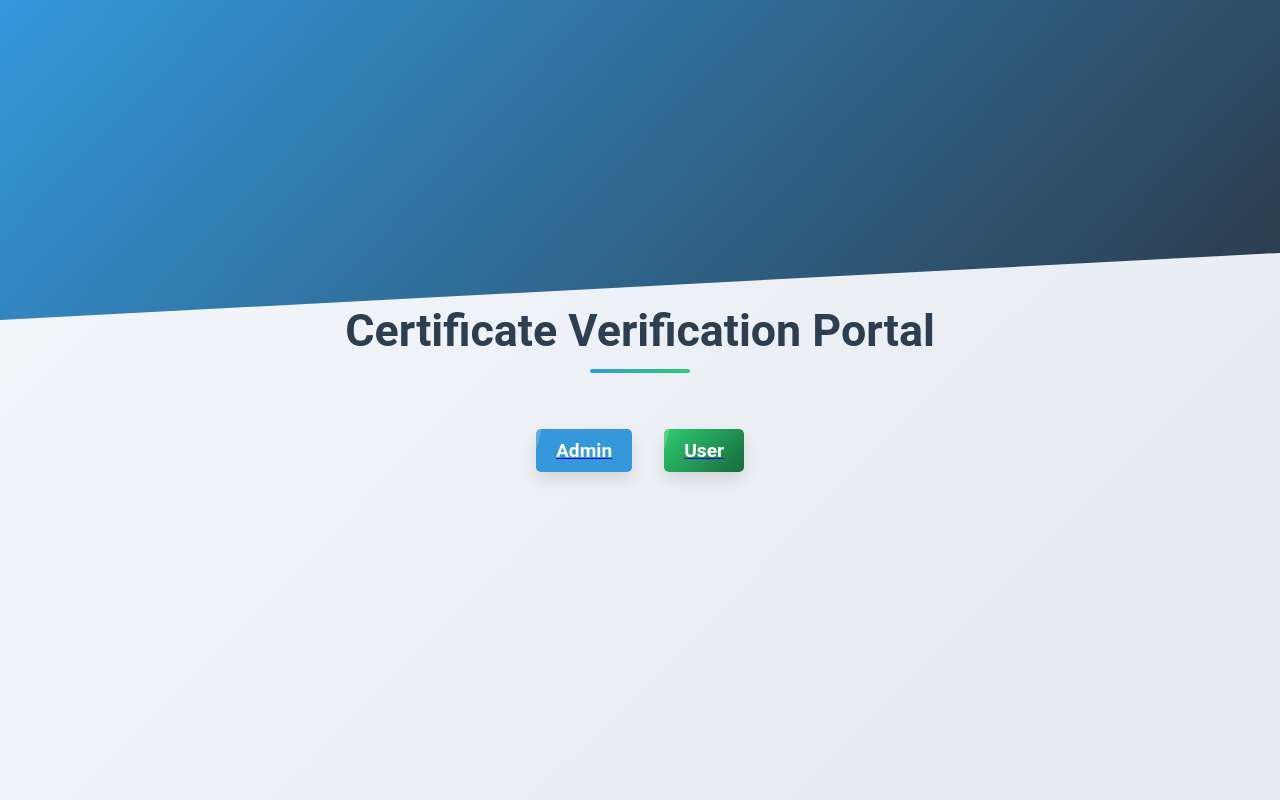
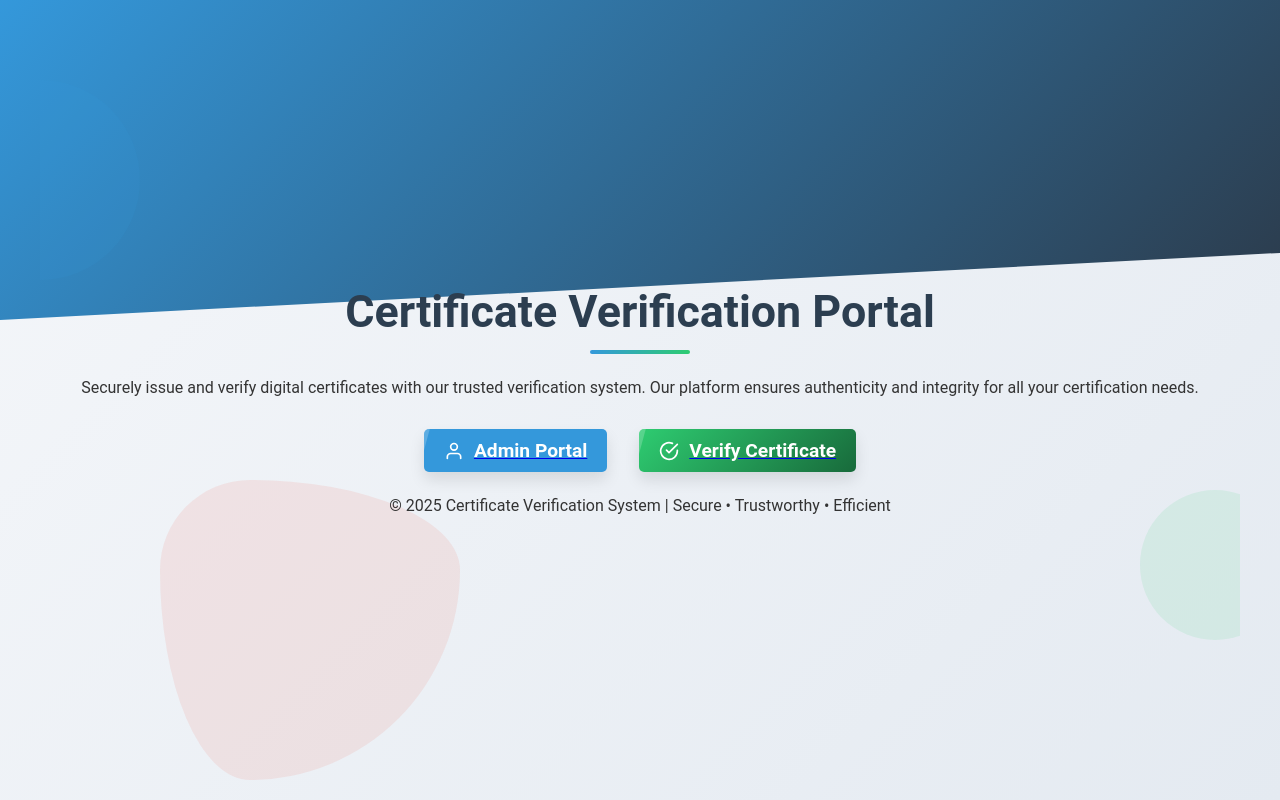
Before and after one commit to akima6/-Certificate-Verification-System, a React (Create React App) app: page / in a window 1280 px wide. Built offline with nearby package versions, Linux system fonts and the light colour scheme.

Commit message:
Update App.js

```diff
--- a/src/App.js
+++ b/src/App.js
@@ -2,20 +2,59 @@ import React from "react";
 import { BrowserRouter as Router, Routes, Route, Link } from "react-router-dom";
 import Admin from "./components/admin";
 import User from "./components/user";
-import CertificateDetailsPage from "./components/CertificateDetailsPage";
 import "./App.css";
+
+// Icons component for buttons
+const AdminIcon = () => (
+  <svg xmlns="http://www.w3.org/2000/svg" width="20" height="20" viewBox="0 0 24 24" fill="none" stroke="currentColor" strokeWidth="2" strokeLinecap="round" strokeLinejoin="round">
+    <path d="M20 21v-2a4 4 0 0 0-4-4H8a4 4 0 0 0-4 4v2"></path>
+    <circle cx="12" cy="7" r="4"></circle>
+  </svg>
+);
+
+const VerifyIcon = () => (
+  <svg xmlns="http://www.w3.org/2000/svg" width="20" height="20" viewBox="0 0 24 24" fill="none" stroke="currentColor" strokeWidth="2" strokeLinecap="round" strokeLinejoin="round">
+    <path d="M22 11.08V12a10 10 0 1 1-5.93-9.14"></path>
+    <polyline points="22 4 12 14.01 9 11.01"></polyline>
+  </svg>
+);
+
+const BackgroundShapes = () => (
+  <div className="background-shapes">
+    <div className="shape shape-1"></div>
+    <div className="shape shape-2"></div>
+    <div className="shape shape-3"></div>
+  </div>
+);
 
 const Home = () => (
   <div className="container">
+    <BackgroundShapes />
+
+    <div className="card-container">
       <h1>Certificate Verification Portal</h1>
+
+      <p className="description">
+        Securely issue and verify digital certificates with our trusted verification system.
+        Our platform ensures authenticity and integrity for all your certification needs.
+      </p>
 
       <div className="button-group">
         <Link to="/admin">
-        <button className="issue-btn">Admin</button>
+          <button className="issue-btn">
+            <AdminIcon /> Admin Portal
+          </button>
         </Link>
         <Link to="/user">
-        <button className="verify-btn">User</button>
+          <button className="verify-btn">
+            <VerifyIcon /> Verify Certificate
+          </button>
         </Link>
+      </div>
+    </div>
+
+    <div className="footer">
+      <p>© 2025 Certificate Verification System | Secure • Trustworthy • Efficient</p>
     </div>
   </div>
 );
@@ -27,7 +66,6 @@ const App = () => {
         <Route path="/" element={<Home />} />
         <Route path="/admin" element={<Admin />} />
         <Route path="/user" element={<User />} />
-        <Route path="/certificate-details" element={<CertificateDetailsPage />} />
       </Routes>
     </Router>
   );
```
Lines whose indentation alone changed are shown as unchanged.
